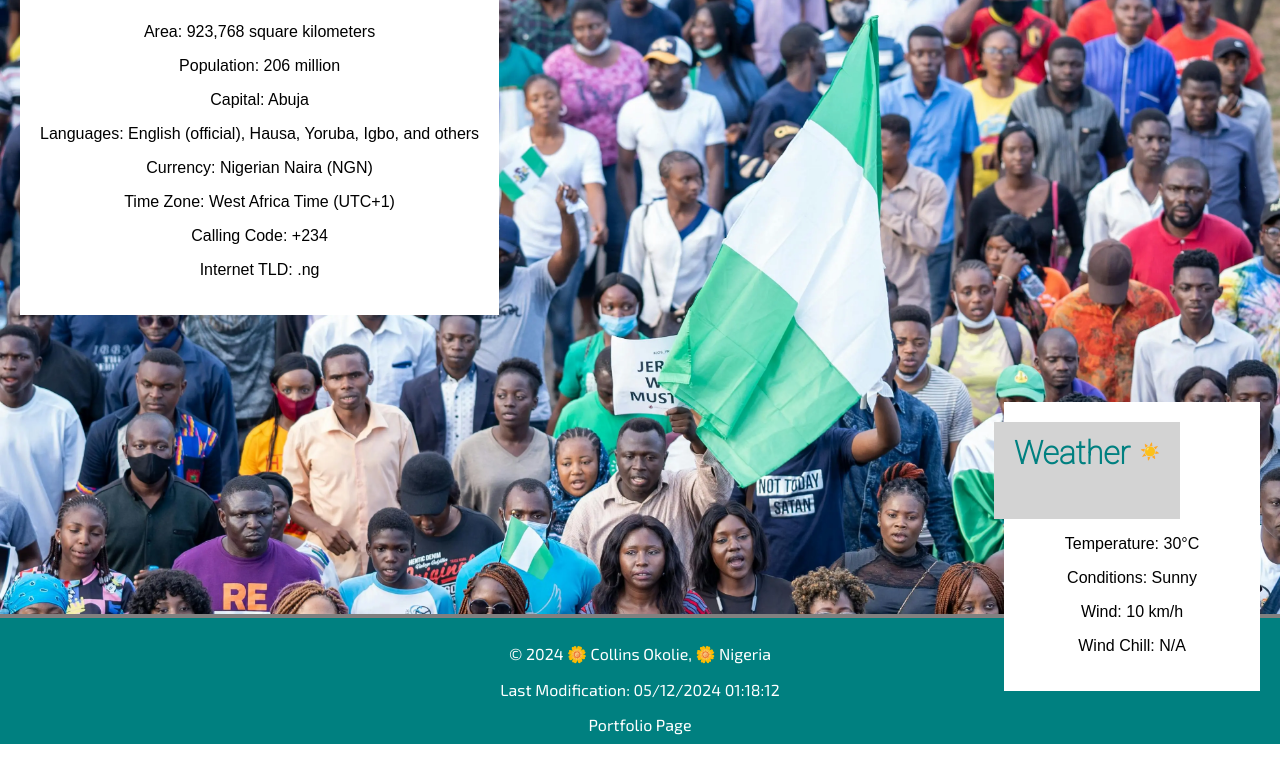
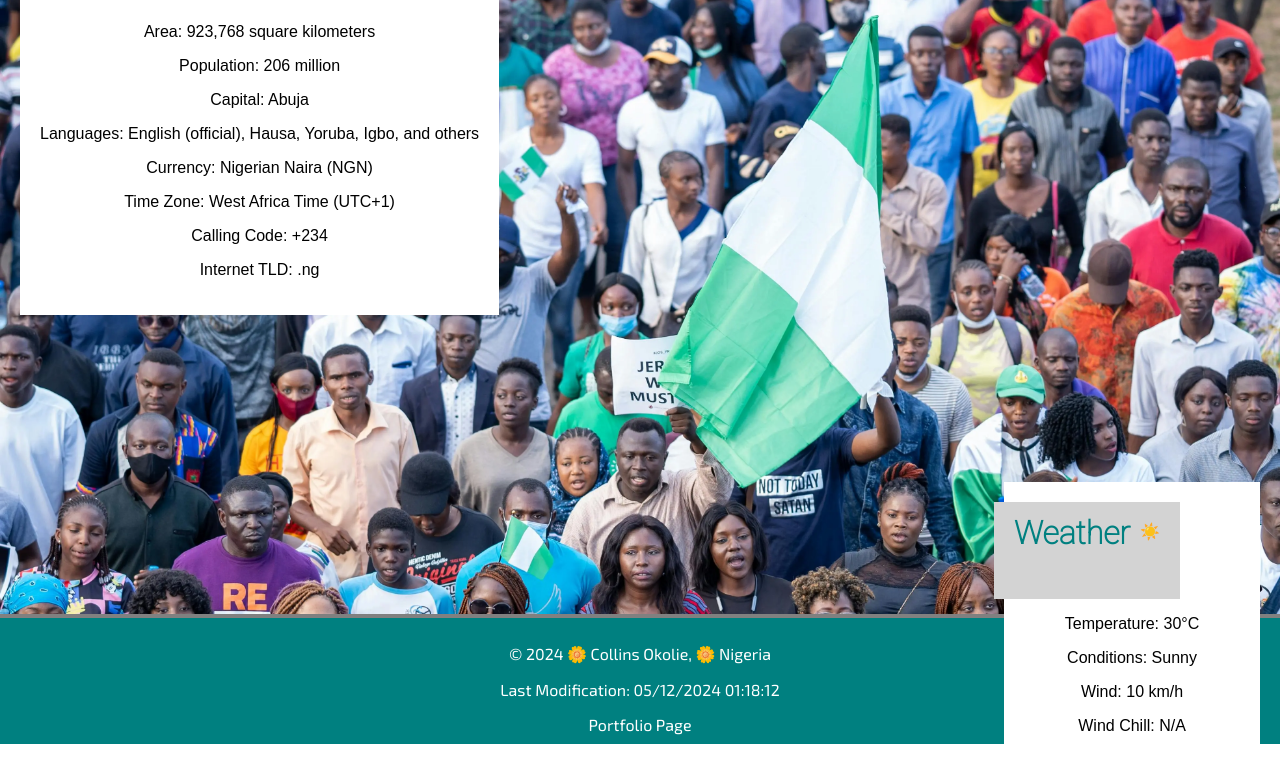
Before and after one commit to collinspg/wdd131, a plain HTML site: page place.html in a window 1280 px wide. Shown: the part 348-1119 px from the top of the page. Before the commit the page ends 1092 px from the top, so only its background shows below. Drawn offline with Linux system fonts and the light colour scheme; a web font is replaced by a local one.

Commit message:
adjusted the weather position

```diff
--- a/styles/place.css
+++ b/styles/place.css
@@ -58,7 +58,7 @@ main {
         background-color: #fff;
         padding: 20px;
         position: absolute;
-        top: 750px;
+        top: 830px;
         right: 20px;
         z-index: 1;
 }
```
